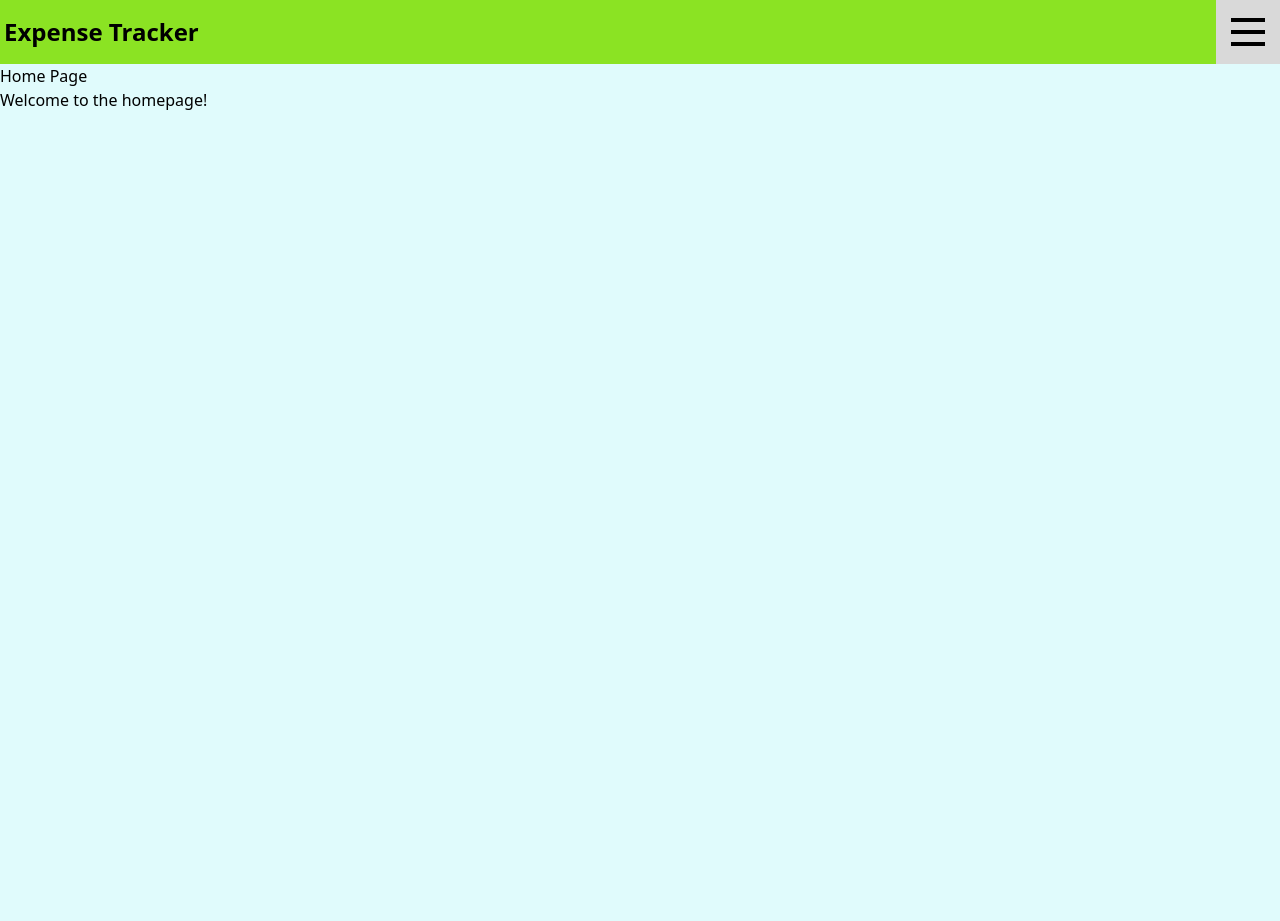
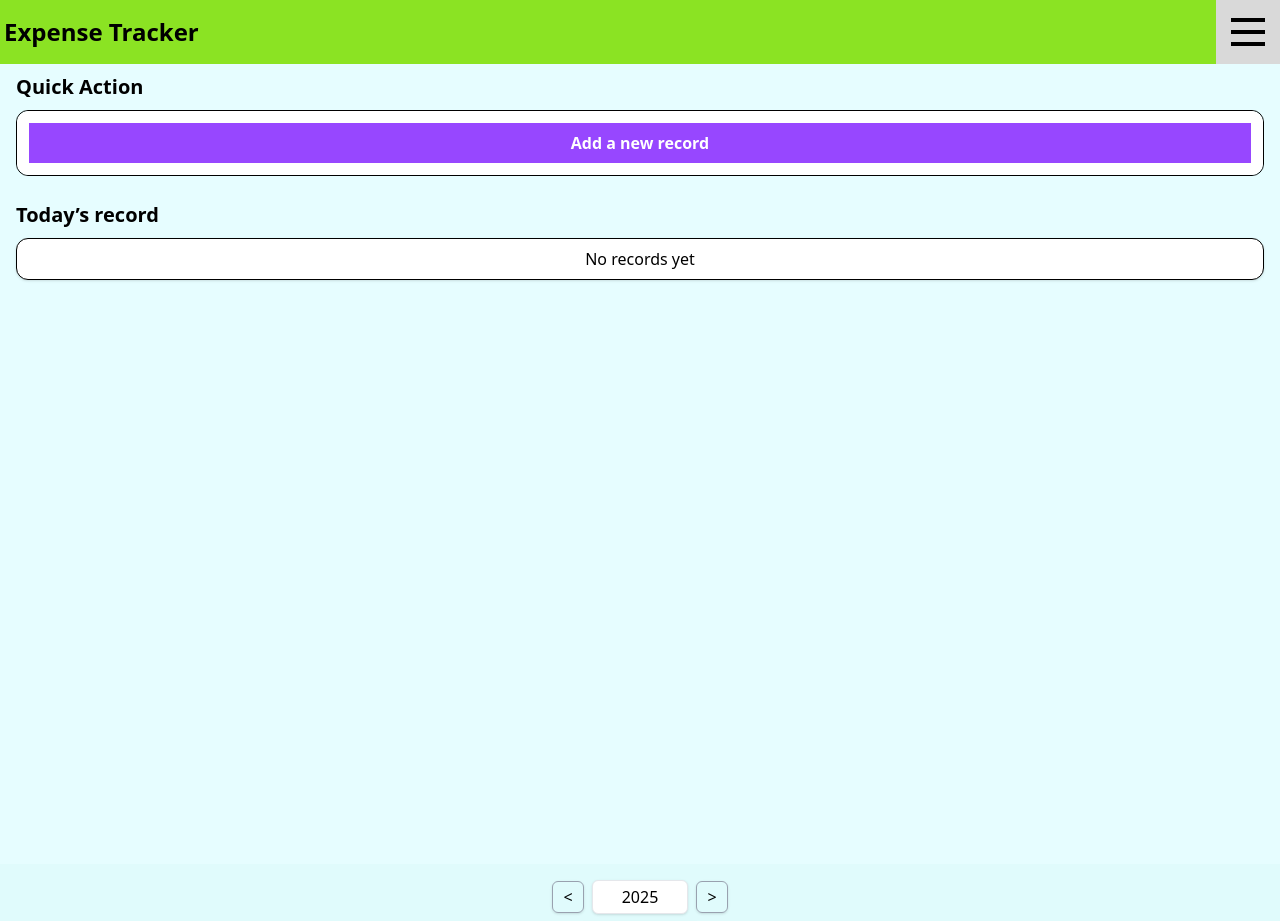
Before and after one commit to Zorng/ExpenseTracker, a React (Vite) app: page / in a window 1280 px wide. Shown: the top 921 px of the page. Before the commit the page ends 800 px from the top, so only its background shows below. Built offline with nearby package versions, Linux system fonts and the light colour scheme.

Commit message:
Create Home Page

```diff
--- a/src/pages/Home.jsx
+++ b/src/pages/Home.jsx
@@ -1,12 +1,14 @@
 import Header from '../components/Header.jsx'
+import AddNewRecord from '../components/AddNewRecord.jsx'
+import Summary from '../components/MonthlyExpenseSummary.jsx'
 
 
 function Home() {
     return (
         <div>
             <Header />
-            <h2>Home Page</h2>
-            <p>Welcome to the homepage!</p>
+            <AddNewRecord />
+            <Summary />
         </div>
     );
 }
```
